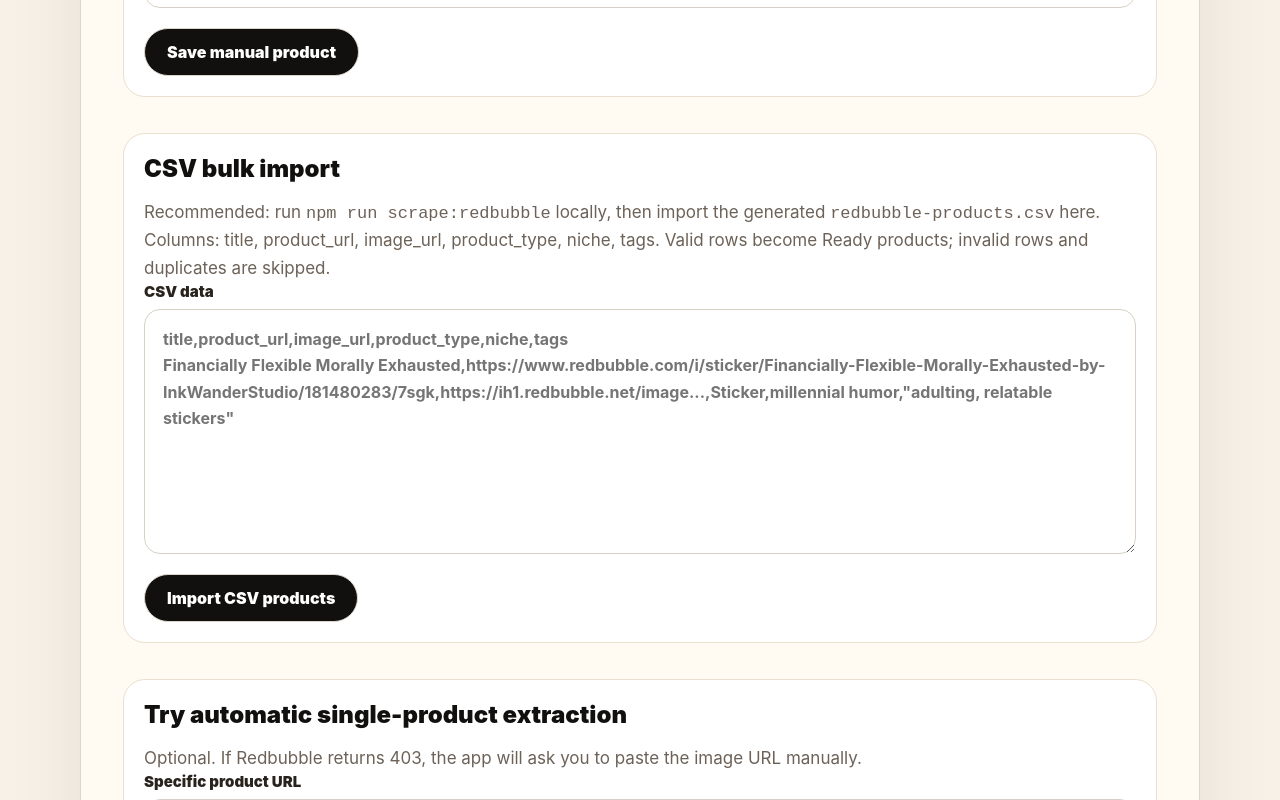
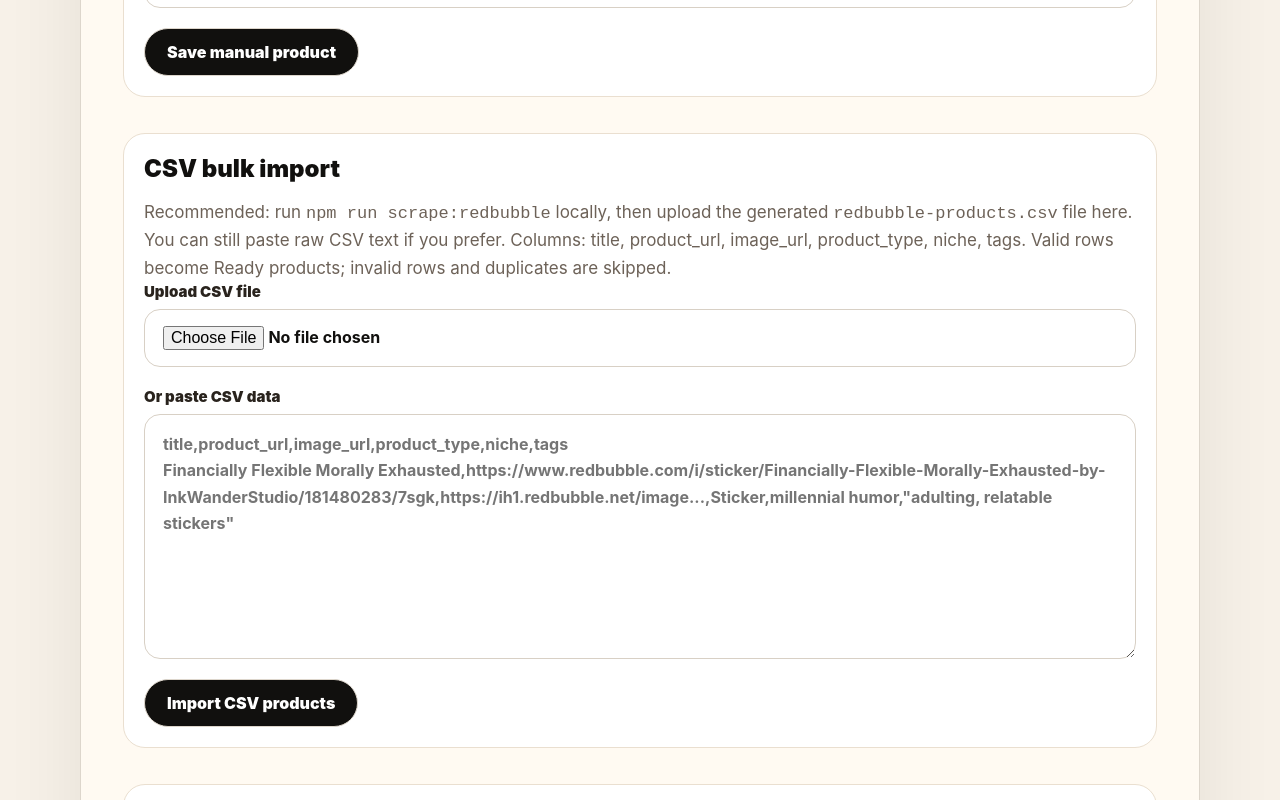
Before and after one commit to babushkahunter69/hustlepath, a Next.js app: page /admin/products in a window 1280 px wide. Shown: the part 3640-4440 px from the top of the page. Built offline with nearby package versions, Linux system fonts and the light colour scheme; no server answers; the database is empty.

Commit message:
add csv file upload for redbubble imports

```diff
--- a/app/admin/products/page.tsx
+++ b/app/admin/products/page.tsx
@@ -639,9 +639,15 @@
 async function csvRedbubbleProductsAction(formData: FormData) {
   'use server';
 
-  const csv = String(formData.get('csv_data') || '').trim();
+  let csv = String(formData.get('csv_data') || '').trim();
+  const csvFile = formData.get('csv_file');
+
+  if (!csv && csvFile instanceof File && csvFile.size > 0) {
+    csv = (await csvFile.text()).trim();
+  }
+
   const rows = parseCsvRows(csv);
-  if (!rows.length) flashRedirect('Paste CSV rows with title, product_url, image_url, product_type, niche, tags.');
+  if (!rows.length) flashRedirect('Paste raw CSV text or upload a .csv file with title, product_url, image_url, product_type, niche, tags.');
 
   const { inserted, skipped, errors } = await importRows(rows);
   const suffix = errors.length ? ` First issues: ${errors.slice(0, 3).join(' | ')}` : '';
@@ -807,10 +813,11 @@
           <button type="submit" className="primary-link">Save manual product</button>
         </form>
 
-        <form action={csvRedbubbleProductsAction} className="product-form admin-section">
+        <form action={csvRedbubbleProductsAction} encType="multipart/form-data" className="product-form admin-section">
           <h2>CSV bulk import</h2>
-          <p className="admin-muted">Recommended: run <code>npm run scrape:redbubble</code> locally, then import the generated <code>redbubble-products.csv</code> here. Columns: title, product_url, image_url, product_type, niche, tags. Valid rows become Ready products; invalid rows and duplicates are skipped.</p>
-          <label className="field"><span>CSV data</span><textarea name="csv_data" rows={8} placeholder={'title,product_url,image_url,product_type,niche,tags\nFinancially Flexible Morally Exhausted,https://www.redbubble.com/i/sticker/Financially-Flexible-Morally-Exhausted-by-InkWanderStudio/181480283/7sgk,https://ih1.redbubble.net/image...,Sticker,millennial humor,"adulting, relatable stickers"'} /></label>
+          <p className="admin-muted">Recommended: run <code>npm run scrape:redbubble</code> locally, then upload the generated <code>redbubble-products.csv</code> file here. You can still paste raw CSV text if you prefer. Columns: title, product_url, image_url, product_type, niche, tags. Valid rows become Ready products; invalid rows and duplicates are skipped.</p>
+          <label className="field"><span>Upload CSV file</span><input name="csv_file" type="file" accept=".csv,text/csv" /></label>
+          <label className="field"><span>Or paste CSV data</span><textarea name="csv_data" rows={8} placeholder={'title,product_url,image_url,product_type,niche,tags\nFinancially Flexible Morally Exhausted,https://www.redbubble.com/i/sticker/Financially-Flexible-Morally-Exhausted-by-InkWanderStudio/181480283/7sgk,https://ih1.redbubble.net/image...,Sticker,millennial humor,"adulting, relatable stickers"'} /></label>
           <button type="submit" className="primary-link">Import CSV products</button>
         </form>
 
```
